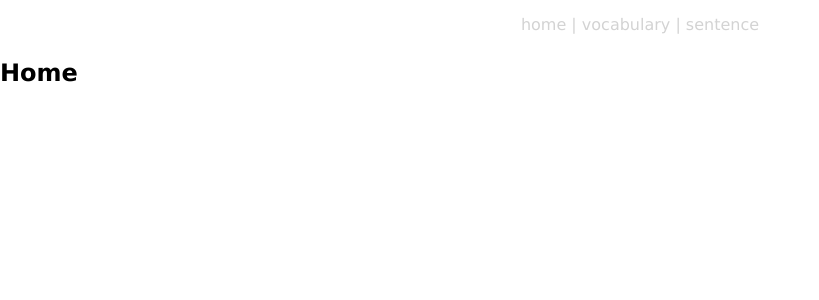
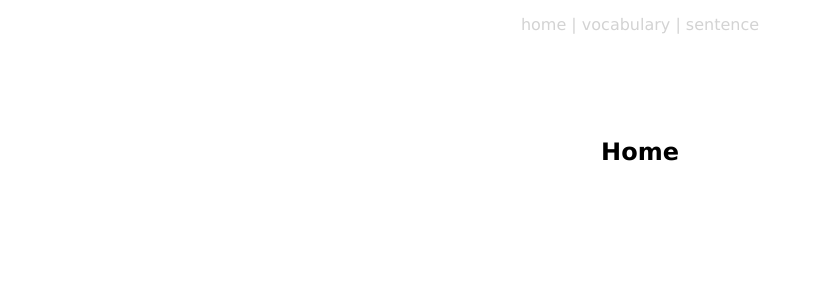
Before and after one commit to ermondel/en-words, a React (Create React App) app: page / in a window 1280 px wide. Shown: the top 300 px of the page, without its empty margins (0-819 px from the left). Built offline with nearby package versions, Linux system fonts and the light colour scheme.

Commit message:
feat: create individual component the Home (for home page)

```diff
--- a/src/App.js
+++ b/src/App.js
@@ -1,7 +1,8 @@
 import React from 'react';
 import { BrowserRouter as Router, Route, Link } from 'react-router-dom';
-import Vocabulary from './components/vocabulary/Vocabulary'
-import Sentence from './components/sentence/Sentence';
+import Vocabulary from './components/vocabulary/Vocabulary';
+import Sentence   from './components/sentence/Sentence';
+import Home       from './components/home/Home';
 
 const App = () => (
     <Router>
@@ -16,13 +17,11 @@ const App = () => (
                 </nav>
             </header>
 
-            <Route path="/" exact component={Index} />
+            <Route path="/" exact component={Home} />
             <Route path="/vocabulary/" component={Vocabulary} />
             <Route path="/sentence/" component={Sentence} />
         </div>
     </Router>
 );
 
-const Index = () => <h2>Home</h2>;
-
 export default App;
--- /dev/null
+++ b/src/components/home/Home.js
@@ -0,0 +1,6 @@
+import React from 'react';
+import './style/Home.css';
+
+const Home = () => (<div className="Home"><h2>Home</h2></div>);
+
+export default Home;
--- /dev/null
+++ b/src/components/home/style/Home.css
@@ -0,0 +1,2 @@
+.Home { max-width: 400px; margin: auto; margin-top: 5%; padding: 20px; }
+.Home h2 { text-align: center; }
```
